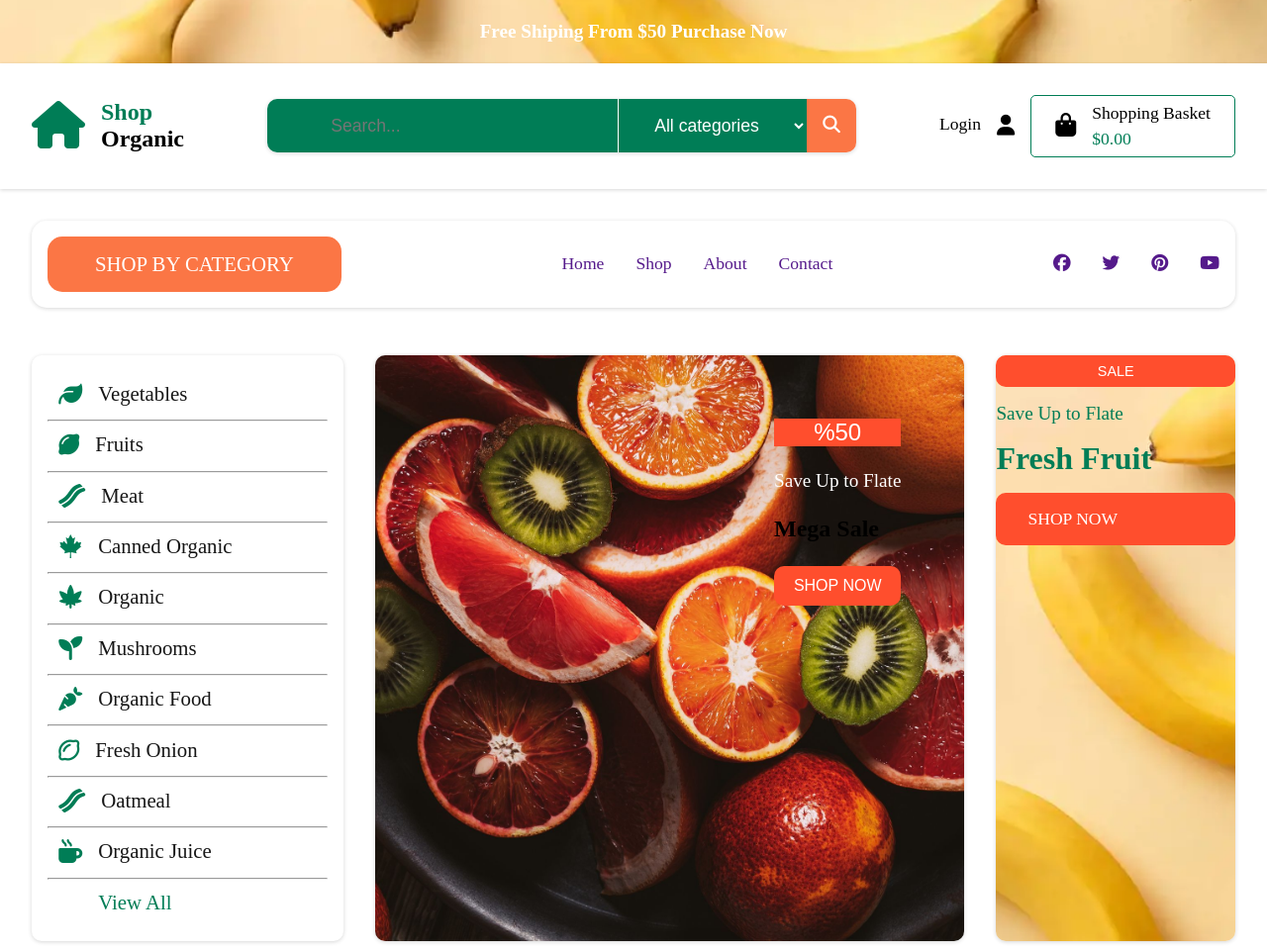
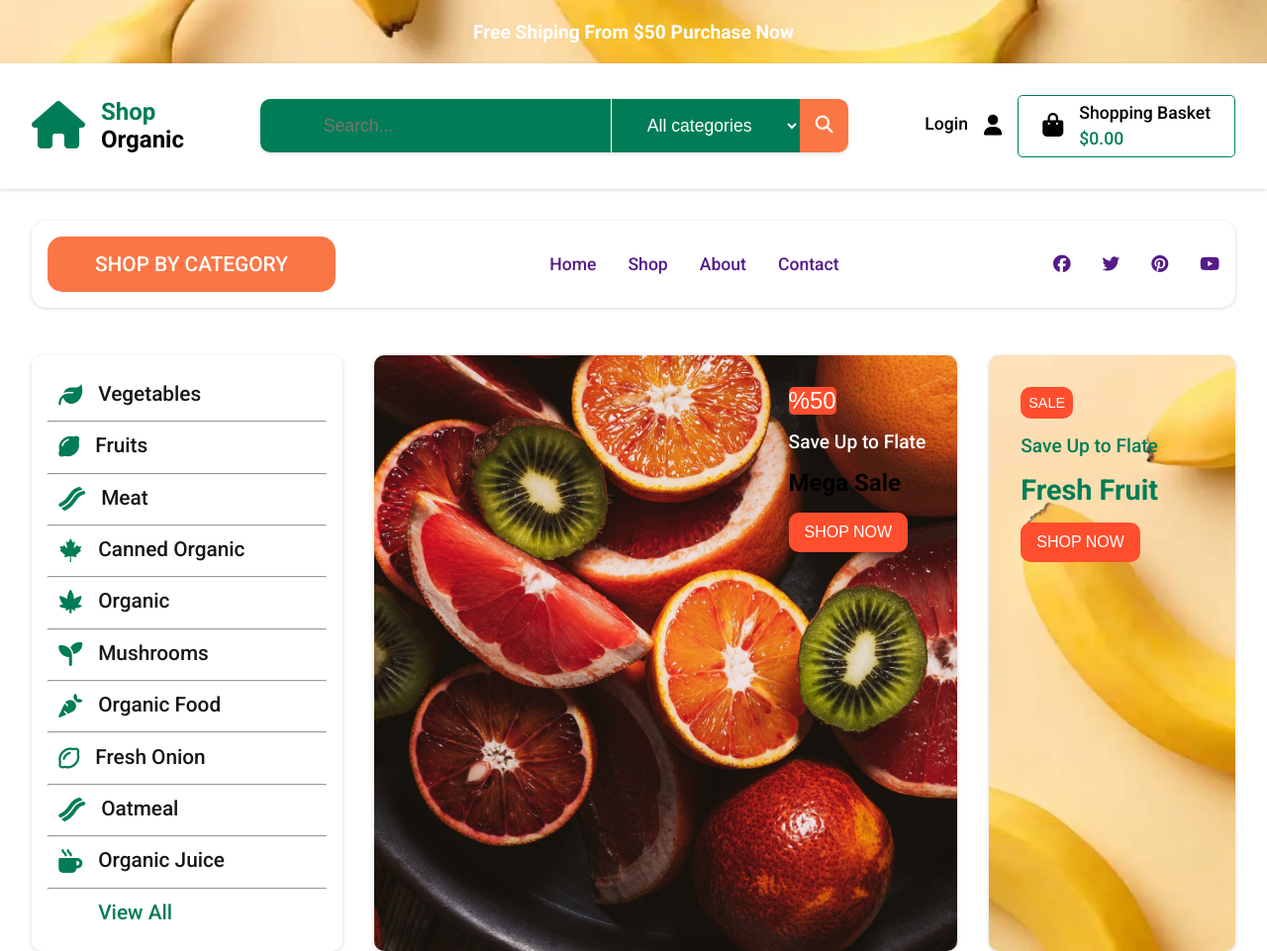
Before and after one commit to HtetBoBoAung/organic-shop, a plain HTML site: page index.html in a window 1280 px wide. Shown: the top 961 px of the page at 99% size. Drawn offline with Linux system fonts and the light colour scheme.

Commit message:
create the new folder

```diff
--- a/index.css
+++ b/index.css
@@ -1,7 +1,13 @@
+@import url('https://fonts.googleapis.com/css2?family=Roboto:wght@300;400;500;700&display=swap');
+
 * {
      margin: 0;
      padding: 0;
      box-sizing: border-box;
+}
+
+body {
+     font-family: 'Roboto', sans-serif;
 }
 
 .container {
@@ -258,18 +264,12 @@
      display: flex;
      justify-content: right;
      align-items: start;
-     padding: 2rem;
      grid-column: 3/ span 8;
      background: url(image/fruits-image.jpeg) no-repeat center;
      background-size: cover;
      box-shadow: rgba(0, 0, 0, 0.16) 0px 1px 4px;
      border-radius: 10px;
-}
-
-.image-div {
-     display: grid;
-     margin: 2rem;
-     gap: 1.5rem;
+     padding: 2rem;
 }
 
 .percentage-btn {
@@ -278,12 +278,14 @@
      color: #fff;
      background-color: #ff4e2d;
      border: none;
+     border-radius: 5px;
 }
 
 .info-para {
      font-size: 1.2rem;
      font-weight: 500;
      color: #fff;
+     margin-top: 1rem;
 }
 
 .image-title {
@@ -291,6 +293,7 @@
      font-weight: 600;
      letter-spacing: 2;
      color: #fff;
+     margin-top: 1rem;
 }
 
 .shop-button {
@@ -301,6 +304,7 @@
      background-color: #ff4e2d;
      color: #fff;
      border: none;
+     margin-top: 1rem;
 }
 
 .sale-disscount-container {
@@ -309,11 +313,7 @@
      border-radius: 10px;
      background: url(image/high-calorie-fruits-1296x728-feature.webp) no-repeat center;
      background-size: cover;
-}
-
-.sale-disscount-card {
-     display: grid;
-     gap: 1rem;
+     padding: 2rem;
 }
 
 .sale-btn {
@@ -330,22 +330,26 @@
      font-size: 1.2rem;
      font-weight: 500;
      color: #007D56;
+     margin-top: 1rem;
 }
 
 .sale-disscount-name {
-     font-size: 2rem;
+     font-size: 1.8rem;
      font-weight: 600;
      color:#007D56 ;
+     margin-top: 1rem;
 }
 
 .shop-btn {
-     font-size: 1.1rem;
+     font-size: 1rem;
      font-weight: 500;
+     padding: .7rem 1rem;
      color: #fff;
      background-color: #ff4e2d;
      border-radius: 10px;
      text-decoration: none;
-     padding: 1rem 2rem;
+     margin-top: 1rem;
+     border: none;
 }
 
 .payment-div {
@@ -991,7 +995,7 @@
 
 .category-menu {
      grid-column: 6/ span 3;
-     padding: 2rem 3rem;
+     padding: 2rem;
 }
 
 .category-title {
@@ -1020,7 +1024,7 @@
 
 .contact-div {
      grid-column: 9/ span 3;
-     padding: 2rem 3rem;
+     padding: 2rem;
 }
 
 .contact-info{
--- a/index.html
+++ b/index.html
@@ -138,7 +138,7 @@
                                    <button class="sale-btn">SALE</button>
                                    <p class="sale-para">Save Up to Flate</p>
                                    <h2 class="sale-disscount-name">Fresh Fruit</h2>
-                                   <a href="" class="shop-btn">SHOP NOW</a>
+                                   <button class="shop-btn">SHOP NOW</button>
                               </div>
                          </div>
 
```
